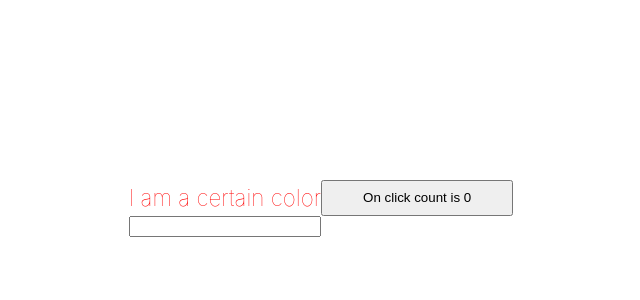
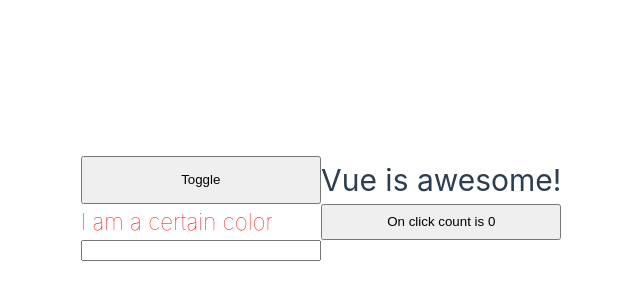
Before and after one commit to jKaranja19/vue-project, a Vue app: page / in a window 1280 px wide. Shown: the part 192-492 px from the top of the page, without its empty margins (319-959 px from the left). Built offline with nearby package versions, Linux system fonts and the light colour scheme; the HTML template or start-up script is replaced by a standard one.

Commit message:
Adding a toggle feature using the button

```diff
--- a/src/App.vue
+++ b/src/App.vue
@@ -10,12 +10,19 @@
   // update component state
   count.value++
 }
+//the toggle feature for the button, mwehehe
+const awesome = ref(true)
+// function toggle(){
+
+// }
 
 </script>
 
 <template>
-  <!-- <h1>{{ message }}</h1>
-  <p>Count is: {{ counter.count }}</p> -->
+
+  <button @click="awesome = !awesome">Toggle</button>
+  <h1 v-if="awesome" >Vue is awesome!</h1>
+  <h1 v-else>Oh brother🥴</h1>
 
   <h2 :class="tileColour"> I am a certain color</h2>
   <!-- button  -->
```
